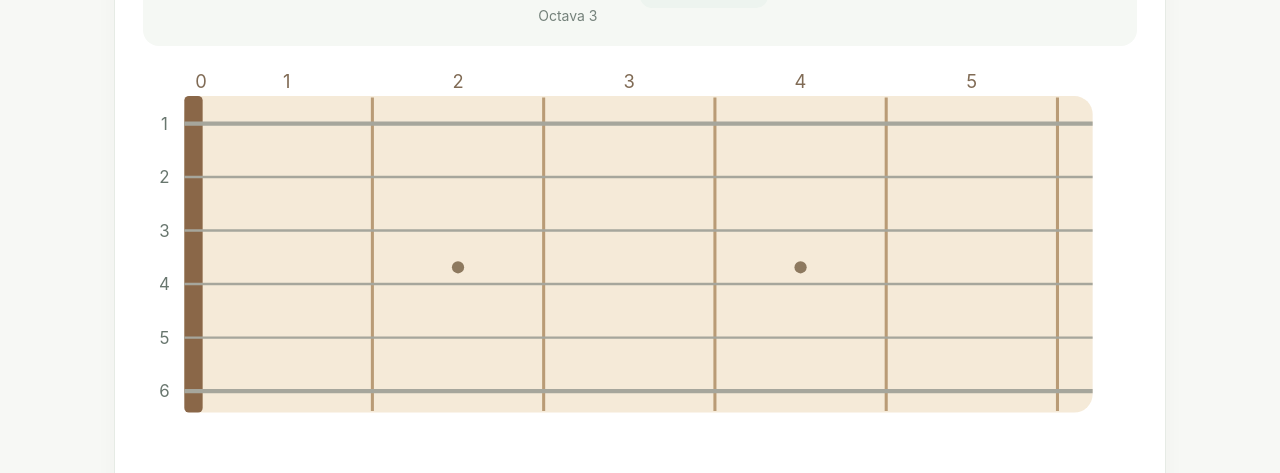
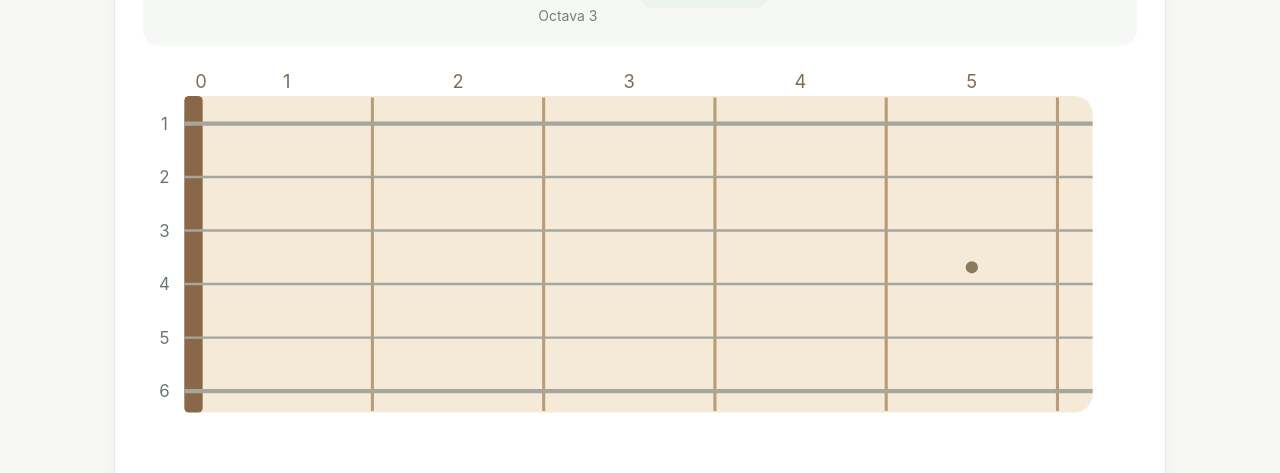
Before and after one commit to juanisidromejia/guitar-tutor, a Vue app: page /practicar in a window 1280 px wide. Shown: the part 479-952 px from the top of the page. Built offline with nearby package versions, Linux system fonts and the light colour scheme.

Commit message:
Show a single fretboard inlay at fret five

```diff
--- a/src/components/GuitarFretboard.vue
+++ b/src/components/GuitarFretboard.vue
@@ -113,8 +113,7 @@ const selectedLabel = computed(() => {
       </g>
 
       <g fill="#8d795f">
-        <circle cx="206" cy="129" r="4" />
-        <circle cx="430" cy="129" r="4" />
+        <circle cx="542" cy="129" r="4" />
       </g>
     </svg>
   </div>
```
